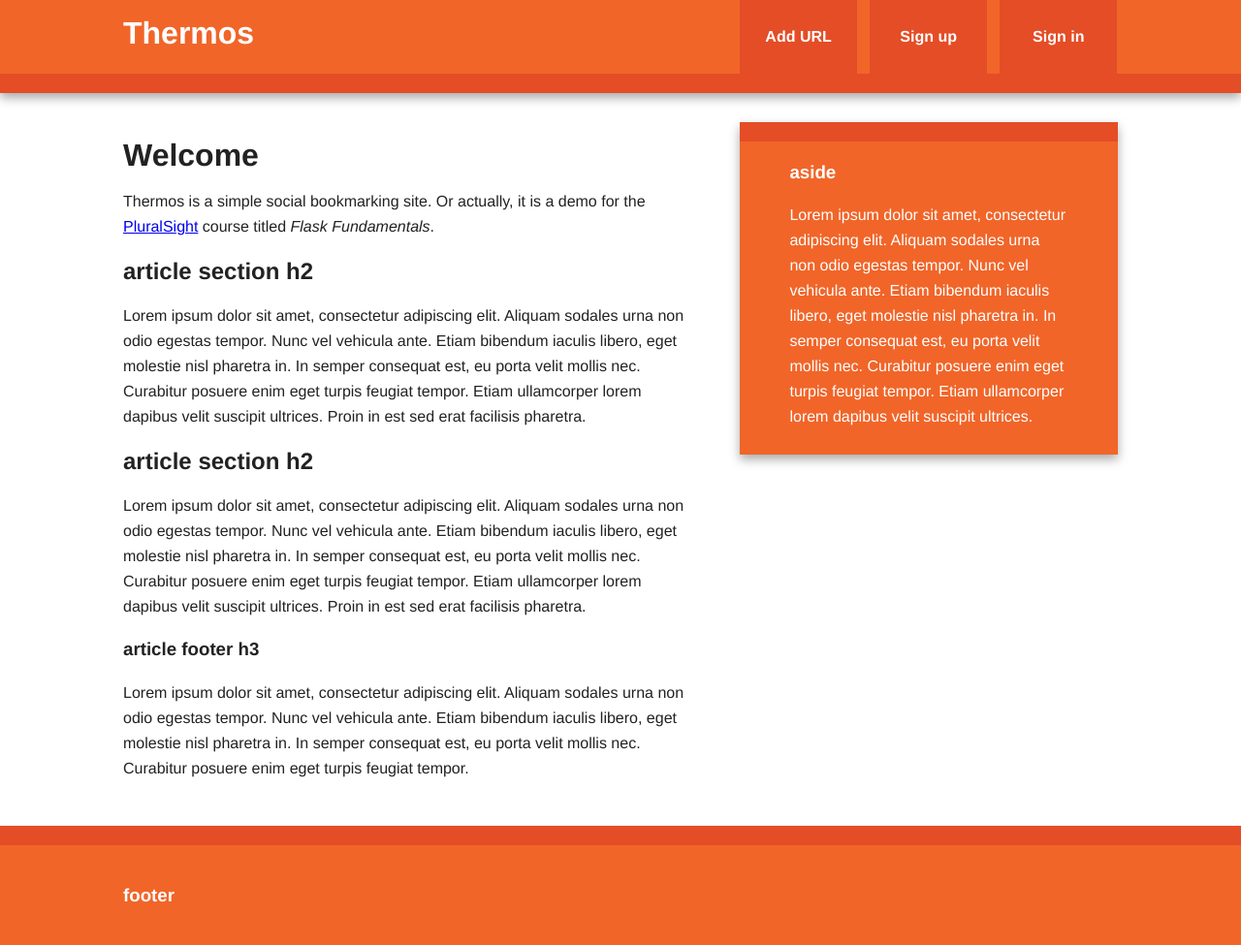
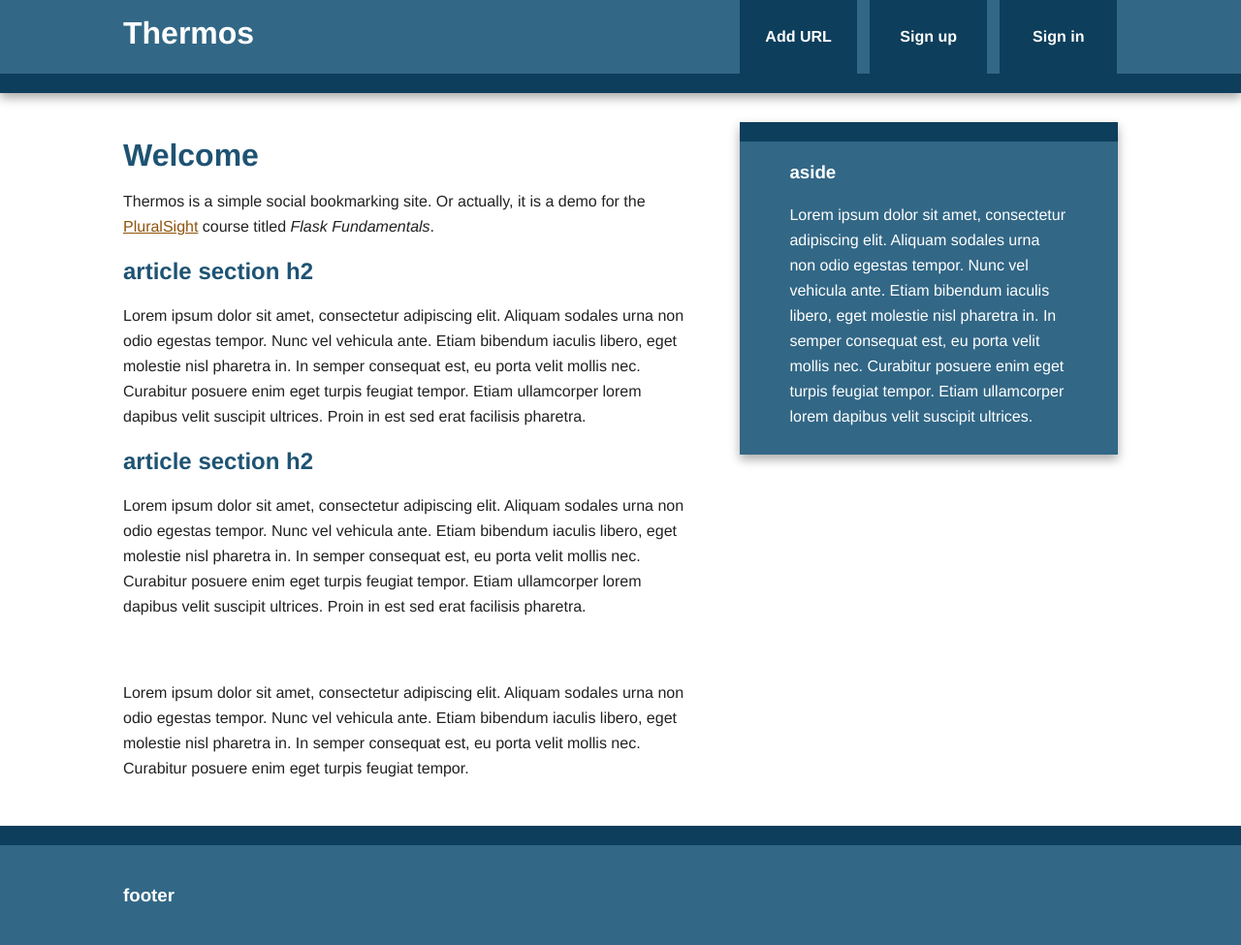
Before and after one commit to davidhammaker/thermos, a Flask app: page / in a window 1280 px wide. Shown: the whole page at 97% size. Run offline with Flask 2, Linux system fonts and the light colour scheme; some libraries are stand-ins or nearby versions.

Commit message:
Altered CSS colors
Per the instructor. I just wanted to keep it consistent with what he's
doing.

```diff
--- a/thermos/static/css/main.css
+++ b/thermos/static/css/main.css
@@ -70,18 +70,18 @@ body {
    =================== */
 
 .header-container {
-    border-bottom: 20px solid #e44d26;
+    border-bottom: 20px solid #0D3E5B;
 }
 
 .footer-container,
 .main aside {
-    border-top: 20px solid #e44d26;
+    border-top: 20px solid #0D3E5B;
 }
 
 .header-container,
 .footer-container,
 .main aside {
-    background: #f16529;
+    background: #326786;
 }
 
 .title {
@@ -108,7 +108,7 @@ nav a {
     font-weight: bold;
 
     color: white;
-    background: #e44d26;
+    background: #0D3E5B;
 }
 
 nav a:hover,
@@ -153,15 +153,26 @@ nav a:hover {
 /* ==========================================================================
    Author's custom styles
    ========================================================================== */
+a {
+    color: #8F540D;
+}
 
+a:hover {
+    color: #0D3E5B;
+}
 
+a:visited {
+    color: #1E5373;
+}
 
+h1, h2, h3, h4, h5, h6 {
+    color: #1E5373;
+}
 
-
-
-
-
-
+.main aside h3,
+footer h3 {
+    color: white;
+}
 
 
 
```
